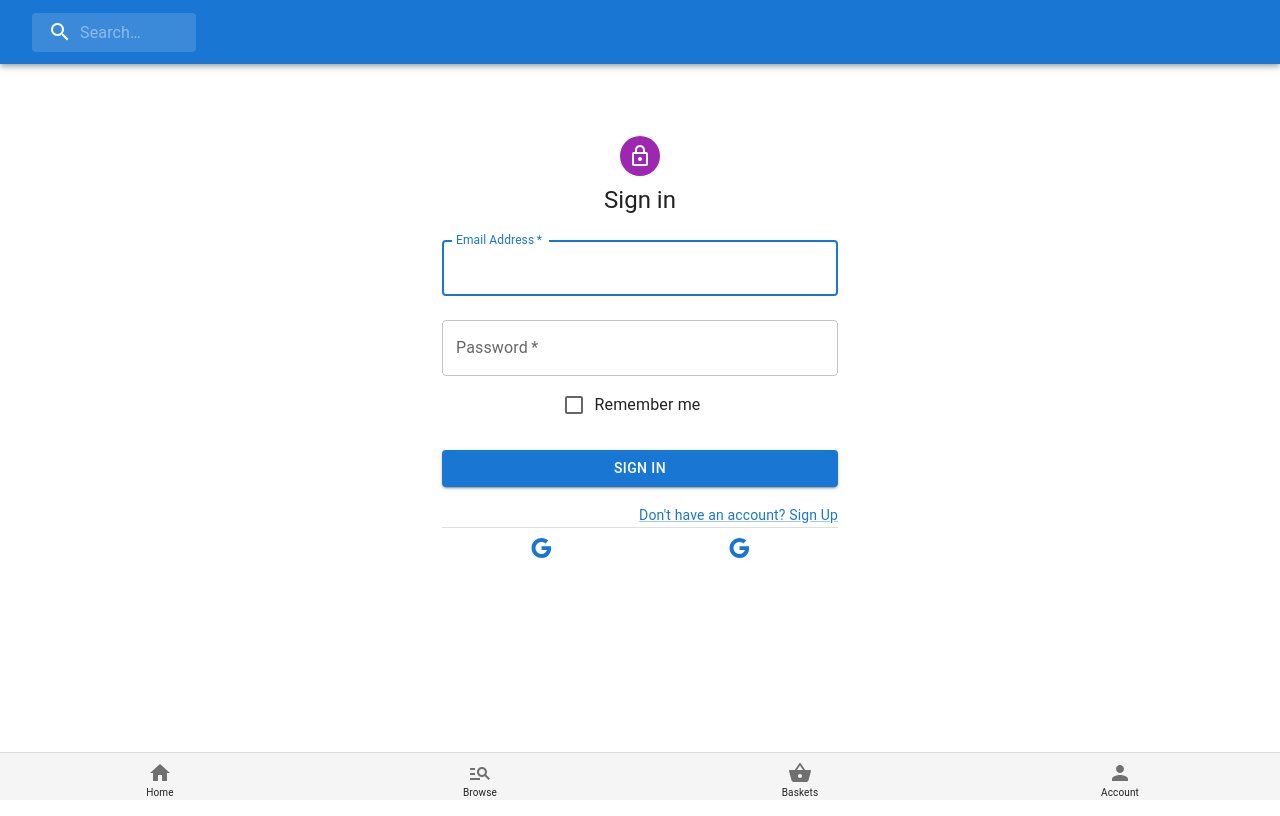
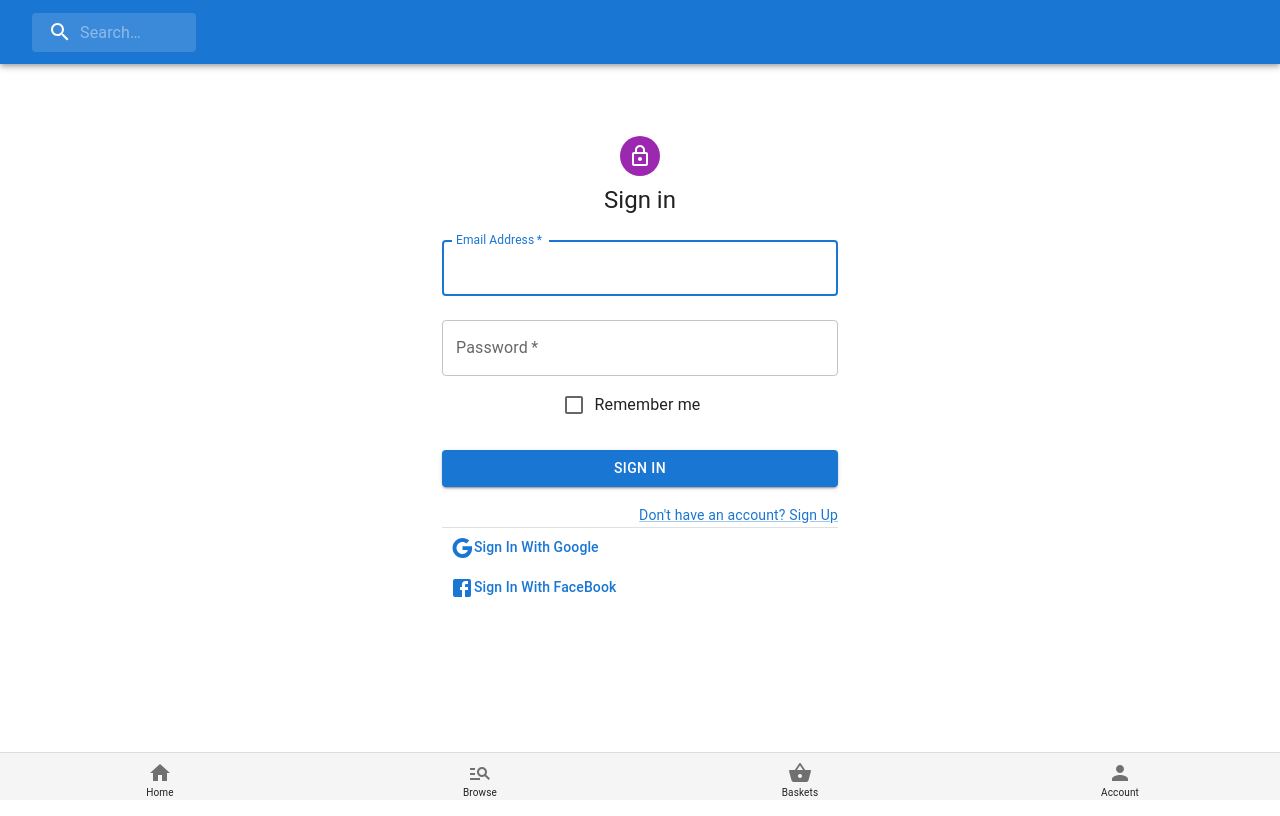
Before and after one commit to pwang1997/fruit-fresh-delights, a React (Create React App) app: page /login in a window 1280 px wide. Built offline with nearby package versions, Linux system fonts and the light colour scheme.

Commit message:
wip: fruit table

```diff
--- a/src/mock/meta_fruits.json
+++ b/src/mock/meta_fruits.json
@@ -17,16 +17,6 @@
   {
     "META_TYPE": "berries",
     "name": "berry",
-    "image": "https://www.thespruceeats.com/thmb/Y9EdJ3E6Pww_AR1Ni2cwmDLuXOM=/1500x0/filters:no_upscale():max_bytes(150000):strip_icc()/nortongo-crimson-6246fc35ccfb48f38a470079901d56c3.jpg"
-  },
-  {
-    "META_TYPE": "grapes",
-    "name": "grape",
-    "image": "https://www.thespruceeats.com/thmb/Y9EdJ3E6Pww_AR1Ni2cwmDLuXOM=/1500x0/filters:no_upscale():max_bytes(150000):strip_icc()/nortongo-crimson-6246fc35ccfb48f38a470079901d56c3.jpg"
-  },
-  {
-    "META_TYPE": "grapes",
-    "name": "grape",
-    "image": "https://www.thespruceeats.com/thmb/Y9EdJ3E6Pww_AR1Ni2cwmDLuXOM=/1500x0/filters:no_upscale():max_bytes(150000):strip_icc()/nortongo-crimson-6246fc35ccfb48f38a470079901d56c3.jpg"
+    "image": "https://post.healthline.com/wp-content/uploads/2020/08/reasons-to-eat-berries-1200x628-facebook-1200x628.jpg"
   }
 ]
--- a/src/pages/Login.tsx
+++ b/src/pages/Login.tsx
@@ -1,3 +1,4 @@
+import FaceBookIcon from "@mui/icons-material/Facebook";
 import GoogleIcon from "@mui/icons-material/Google";
 import LockOutlinedIcon from "@mui/icons-material/LockOutlined";
 import { Divider, IconButton, Link } from "@mui/material";
@@ -98,15 +99,26 @@ export default function LogIn() {
           </Grid>
           <Divider />
 
-          <Grid container>
+          <Grid
+            container
+            sx={{
+              display: "flex",
+              flexDirection: "column",
+              alignItems: "flex-start",
+            }}
+          >
             <Grid item xs>
               <IconButton color="primary" aria-label="google-oauth">
                 <GoogleIcon />
+                <Typography variant="subtitle2">Sign In With Google</Typography>
               </IconButton>
             </Grid>
             <Grid item xs>
               <IconButton color="primary" aria-label="google-oauth">
-                <GoogleIcon />
+                <FaceBookIcon />
+                <Typography variant="subtitle2">
+                  Sign In With FaceBook
+                </Typography>
               </IconButton>
             </Grid>
           </Grid>
--- a/src/pages/build-your-basket/MetaFruitTable.tsx
+++ b/src/pages/build-your-basket/MetaFruitTable.tsx
@@ -9,6 +9,21 @@ const FruitCardsContainer = styled("div")(() => ({
   display: "flex",
   flexWrap: "wrap",
 }));
+
+const PremiumFruitCardsContainer = styled("div")(() => ({
+  display: "flex",
+  flexWrap: "wrap"
+}));
+
+const PremiumTagContainer = styled("div")(() => ({
+  transform : "rotate(-45deg)",
+  position: "absolute",
+  top: "30%",
+  left: "30%",
+  zIndex : "999",
+  fontSize: "24px",
+  fontWeight: "bold"
+}))
 
 export default function MetaFruitTable() {
   useEffect(() => {
@@ -32,6 +47,26 @@ export default function MetaFruitTable() {
     );
   }, []);
 
+  const renderPremiumFruitCards = useCallback(() => {
+    return (
+      <PremiumFruitCardsContainer>
+        {meta_fruits.map((item, idx) => {
+          return (
+            <div key={idx} style={{ flex: "50%", opacity: "0.4", filter: "alpha(opacity=40)", position : "relative" }}>
+              <PremiumTagContainer>Premium Only</PremiumTagContainer>
+              <FruitCard
+                META_TYPE={item.META_TYPE}
+                image={item.image}
+              />
+            </div>
+          );
+        })}
+      </PremiumFruitCardsContainer>
+    );
+  }, []);
+
+
+
   return (
     <Container style={{minHeight : "100vh"}}>
       <Typography
@@ -50,7 +85,8 @@ export default function MetaFruitTable() {
       >
         All Categories
       </Typography>
-      {/* {renderFruitCards()}  */}
+      {renderFruitCards()}
+      {renderPremiumFruitCards()}
     </Container>
   );
 }
```
